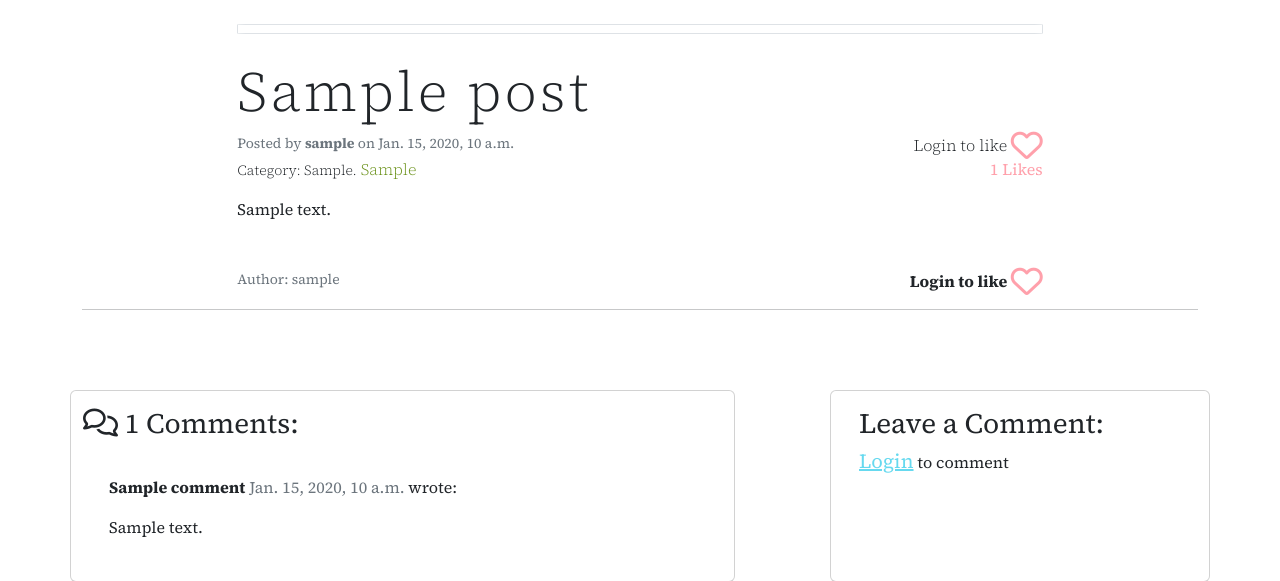
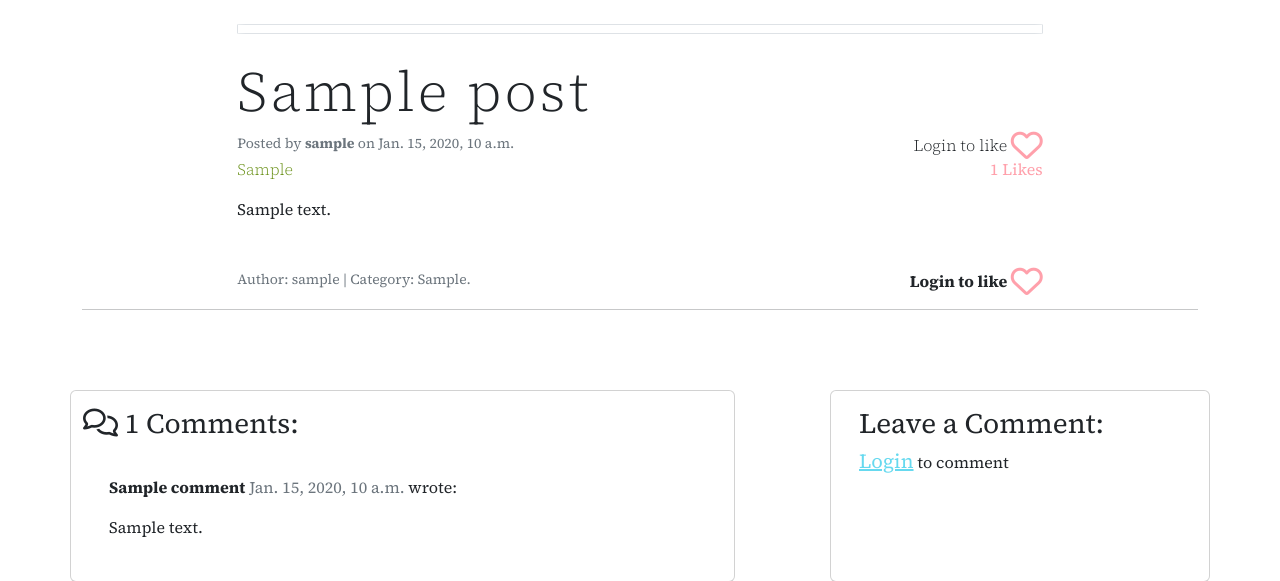
Before and after one commit to fpatrick/av, a Django app: a page that uses templates/post_detail.html in a window 1280 px wide. Shown: the part 70-651 px from the top of the page. Run offline with Django 4.2, Linux system fonts and the light colour scheme; tables that the repository leaves empty hold one stand-in row (values such as "Sample post"); some libraries are stand-ins or nearby versions.

Commit message:
Remove x frame to print mockup

```diff
--- a/aboutvar/settings.py
+++ b/aboutvar/settings.py
@@ -36,7 +36,7 @@ SECRET_KEY = os.environ.get('SECRET_KEY')
 DEBUG = False
 
 # To summernote work with cross-origin resource sharing (CORS)
-x_FRAME_OPTIONS = 'SAMEORIGIN'
+# x_FRAME_OPTIONS = 'SAMEORIGIN'
 
 # Add what hosts are allowed to run
 ALLOWED_HOSTS = ['aboutv.herokuapp.com', 'localhost', '127.0.0.1']
--- a/templates/post_detail.html
+++ b/templates/post_detail.html
@@ -44,13 +44,13 @@
                     </strong>
                 </div>
                 <div class="d-flex justify-content-between">
-                    <p class="fw-light"><small>Category: {{ post.category }}.</small> <span class="keywords"> {{ post.keywords }}</span></p>
+                    <p class="fw-light"><span class="keywords"> {{ post.keywords }}</span></p>
                     <span class="red-like">{{ post.number_of_likes }} Likes</span>
                 </div>
                 <div class="w-100"> {{ post.content | safe }}</div>
                 <br><br>
                 <div class="d-flex justify-content-between">
-                    <small class="text-muted">Author: {{ post.author }}</small>
+                    <small class="text-muted">Author: {{ post.author }} | Category: {{ post.category }}.</small>
                     <strong>
                         {% if user.is_authenticated %}
                         <form class="d-inline" action="{% url 'post_like' post.slug %}" method="post">
```
